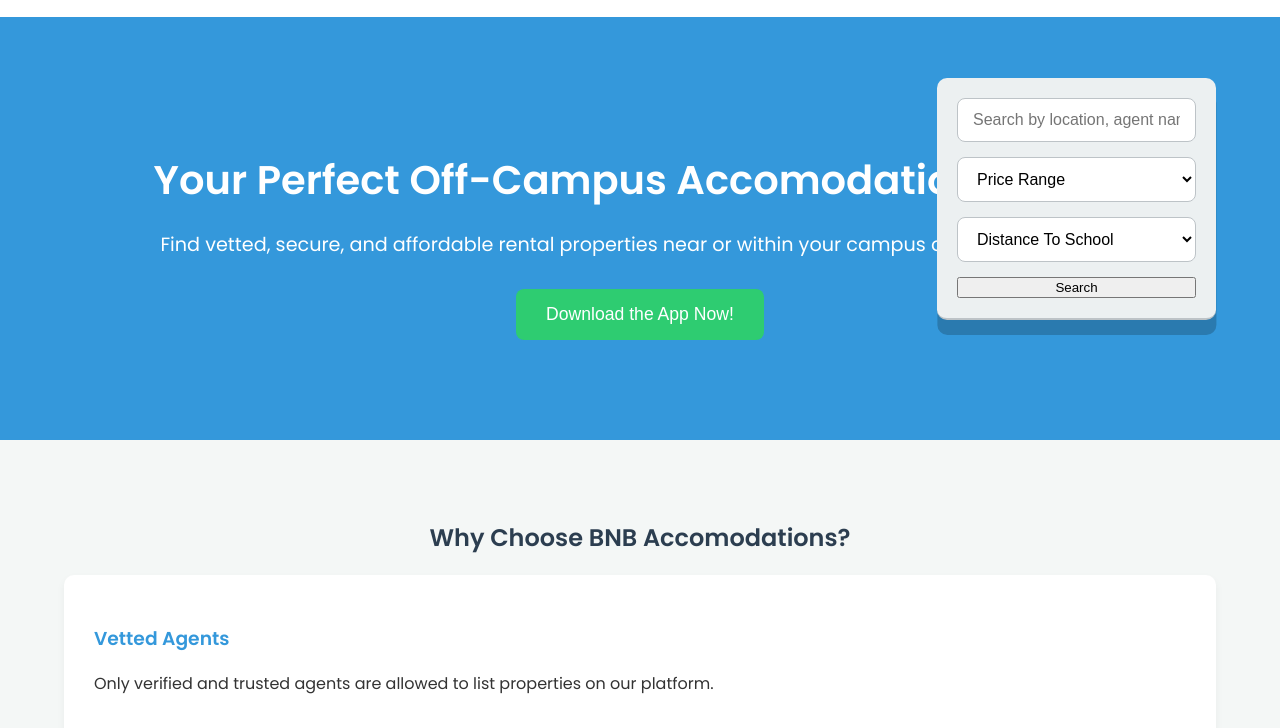
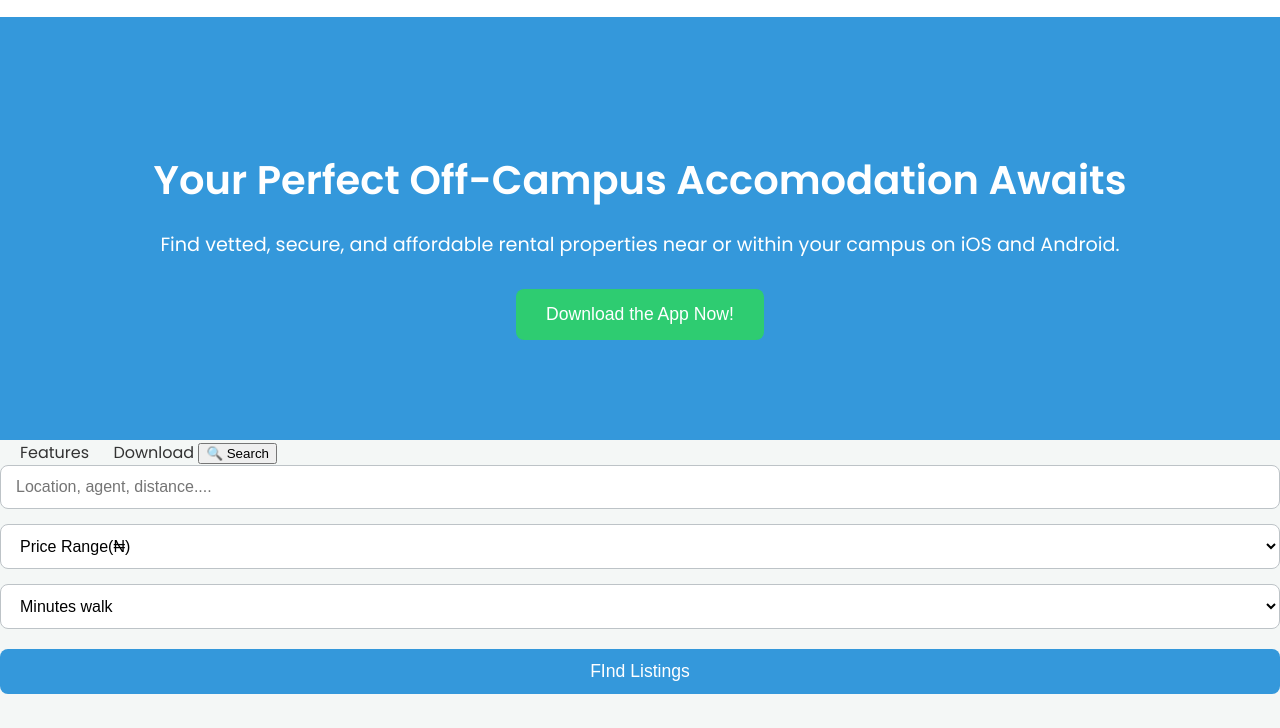
Before and after one commit to Block-devops1/bnb-site, a plain HTML site: page index.html in a window 1280 px wide. Shown: the part 72-800 px from the top of the page. Drawn offline with Linux system fonts and the light colour scheme; a script that the page names is missing.

Commit message:
committed changes for sear bar optimization

```diff
--- a/index.html
+++ b/index.html
@@ -28,27 +28,30 @@
             </div>
         </section>
 
-        <section id="search-bar" class="search-bar-section">
-            <div class="search container">
-                <input type="text" id="search-input" placeholder="Search by location, agent name, or campus...">
+        <nav>
+            <a href="#Features">Features</a>
+            <a href="#Download">Download</a>
+
+            <button id="search-icon" class="search-toggle-button">🔍 Search</button>
+            <div id="searchDropdown" class="search-dropdownhidden">
+                <input type="text" id="search-input" placeholder="Location, agent, distance....">
                 <div class="filters">
-                        <select id="price-filter">
-                          <option value="">Price Range</option>
-                          <option value="600000">Over ₦600000</option>
-                          <option value="600000">Under ₦600000</option>
-                          <option value="300000">Under ₦300000</otpion>
-                          <option value="100000">Under ₦100000</otpion>
-                        </select>
-                        <select id="distance-filter">
-                            <option value="">Distance To School</option>
-                            <option value="5">Within 5 Minutes</option>
-                            <option value="10">Within 10 Minutes</option>
-                            <option value="15">Within 15 Minutes</option>
-                        </select>
-                        <button calss="cta-button search-button">Search</button>
+                    <select id="price-filter">
+                        <option value="">Price Range(₦)</option>
+                        <option value="50000">₦50,000</option>
+                        <option value="150000">₦50,000-₦150,000</option>
+                        <option value="300000">Over ₦150,000</option>
+                    </select>
+                    <select id="distance-filter">
+                        <option value="">Minutes walk</option>
+                        <option value="10">Under 10 Minutes</option>
+                        <option value="20">10 - 20 Minutes</option>
+                        <option value="30">Over 20 Minutes</option>
+                    </select>
+                    <button class="cta-button search-button">FInd Listings</button>
                 </div>
             </div>
-        </section>
+        </nav>
         <section id="Features" class="features-section">
             <h2>Why Choose BNB Accomodations?</h2>
             <div class="features-cards">
```
